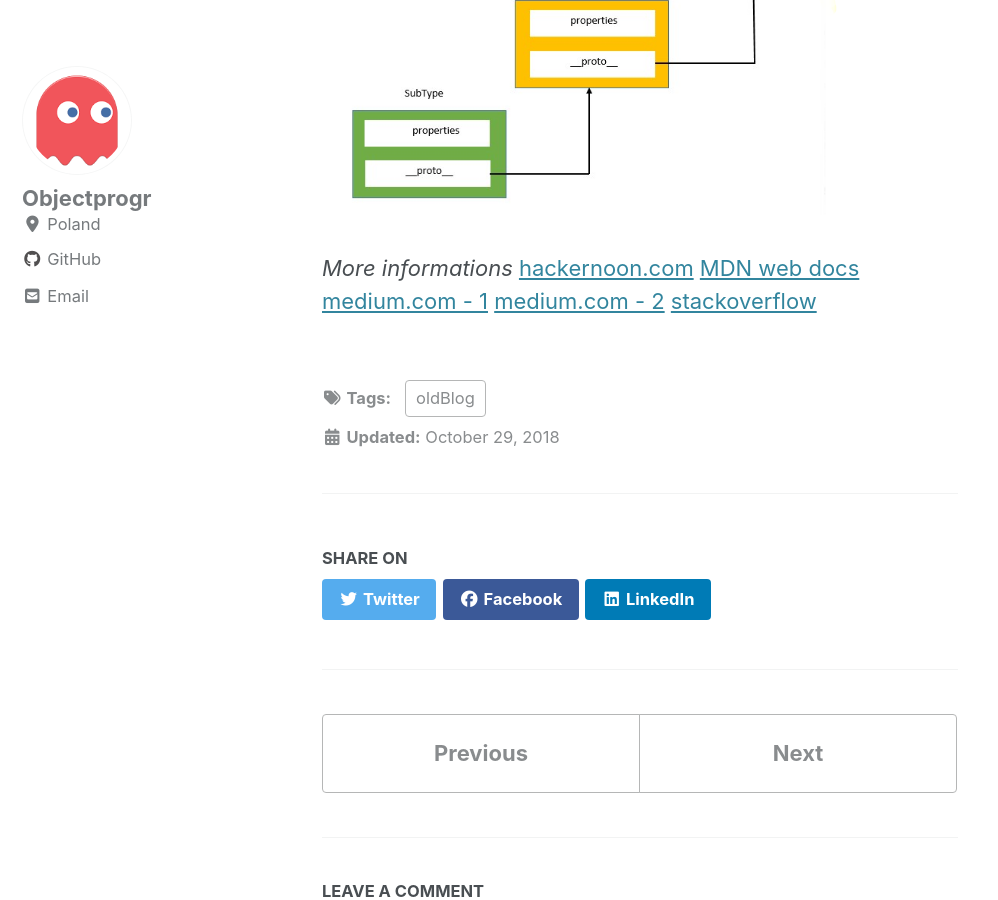
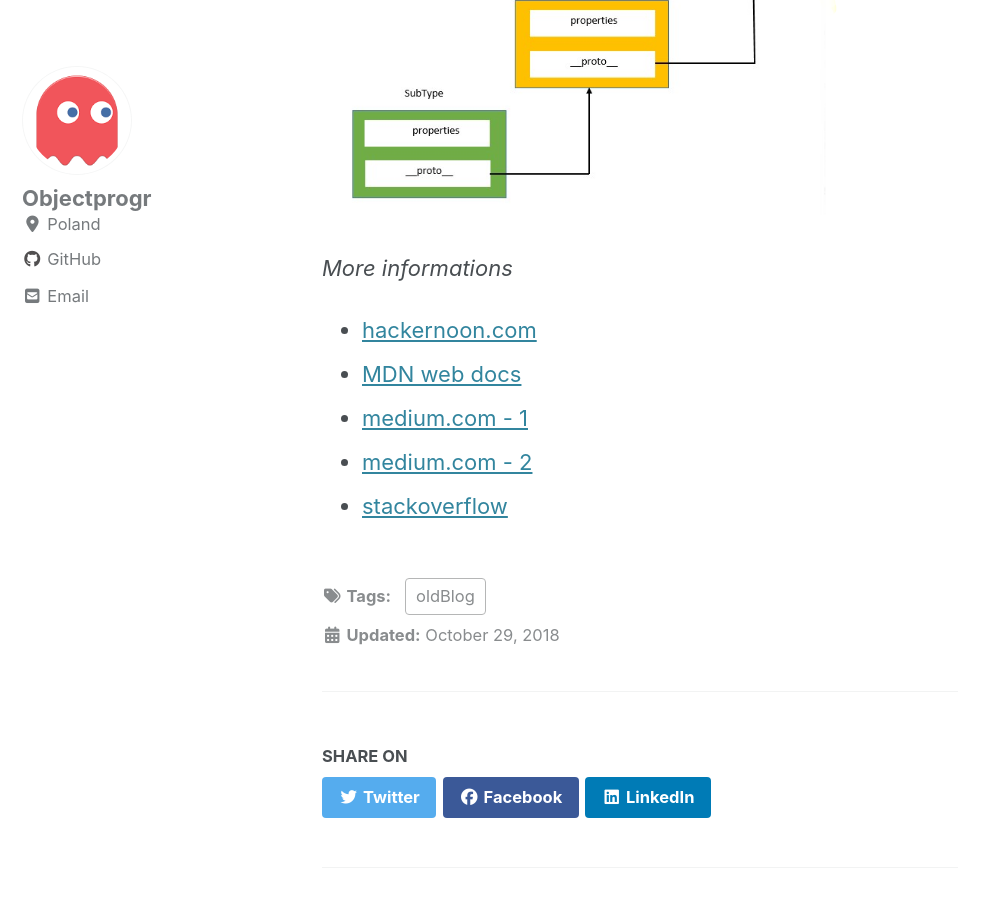
Before and after one commit to objectprogr/objectprogr.github.io_BAK2, a Jekyll site: the page built from _posts/2018/2018-10-29-Hoisting-event-bubbling-prototype-etc.md, in a window 1280 px wide and 900 px high, scrolled down 2401 px. Shown: the whole window, without its empty margins (0-998 px from the left). Built offline with Jekyll 4.4.1, drawn with Linux system fonts in a browser that asks for light colours; cached includes are drawn as plain includes; nearby versions of some CDN libraries; comment, search, counter and statistics services are not loaded.

```diff
--- a/_posts/2018/2018-10-29-Hoisting-event-bubbling-prototype-etc.md
+++ b/_posts/2018/2018-10-29-Hoisting-event-bubbling-prototype-etc.md
@@ -64,8 +64,8 @@ JavaScript objects have a link to a prototype object. When trying to access a pr
 ![Prototype diagram](/assets/posts/media/prototype_diagram.png)
 
 *More informations*
-[hackernoon.com](https://hackernoon.com/inheritance-in-javascript-21d2b82ffa6f)
-[MDN web docs](https://developer.mozilla.org/en-US/docs/Web/JavaScript/Inheritance_and_the_prototype_chain)
-[medium.com - 1](https://medium.com/@kevincennis/prototypal-inheritance-781bccc97edb)
-[medium.com - 2](https://medium.com/javascript-scene/master-the-javascript-interview-what-s-the-difference-between-class-prototypal-inheritance-e4cd0a7562e9)
-[stackoverflow](https://stackoverflow.com/questions/2800964/benefits-of-prototypal-inheritance-over-classical)
+- [hackernoon.com](https://hackernoon.com/inheritance-in-javascript-21d2b82ffa6f)
+- [MDN web docs](https://developer.mozilla.org/en-US/docs/Web/JavaScript/Inheritance_and_the_prototype_chain)
+- [medium.com - 1](https://medium.com/@kevincennis/prototypal-inheritance-781bccc97edb)
+- [medium.com - 2](https://medium.com/javascript-scene/master-the-javascript-interview-what-s-the-difference-between-class-prototypal-inheritance-e4cd0a7562e9)
+- [stackoverflow](https://stackoverflow.com/questions/2800964/benefits-of-prototypal-inheritance-over-classical)
```
Also changed, not shown: _posts/2018/2018-10-30-Fetch-API-Ajax_XHR.md (+1 -1 lines), _posts/2018/2018-11-10-Day-18-sass.md (+0 -1 lines).
